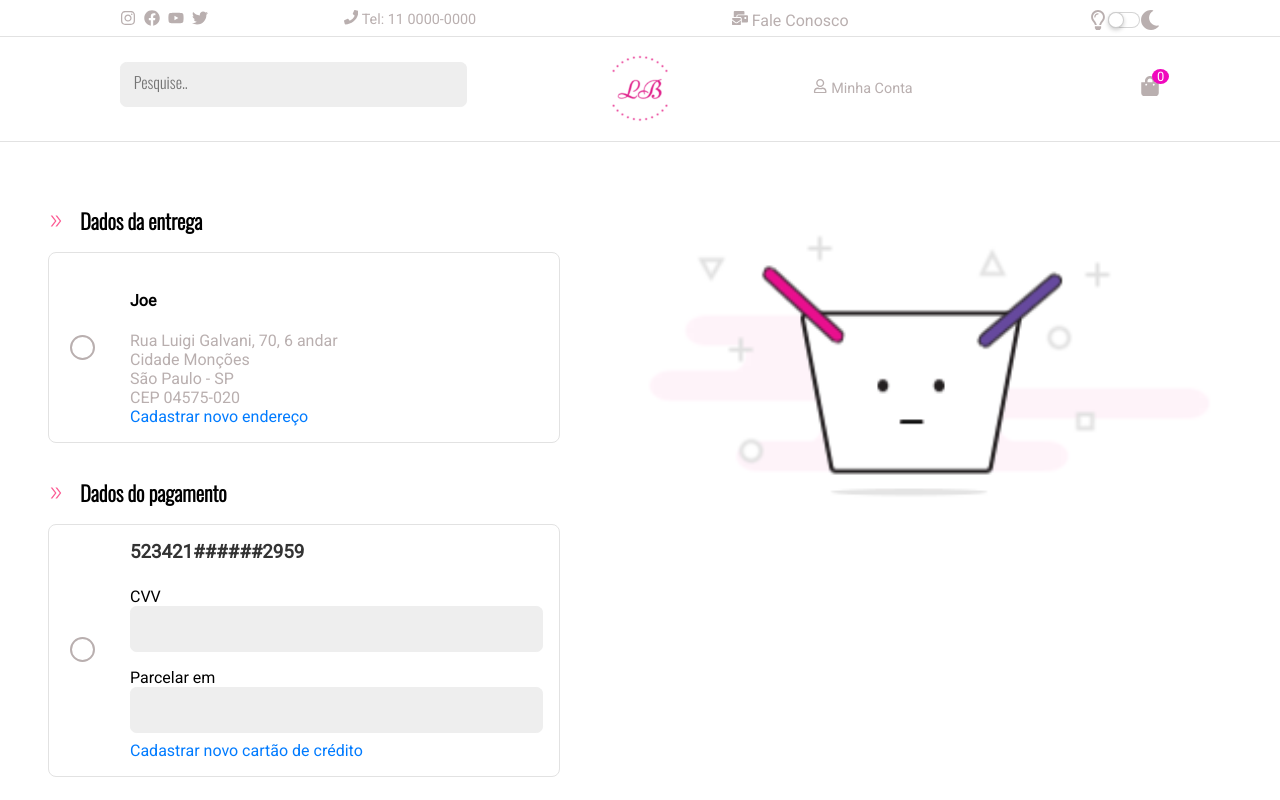
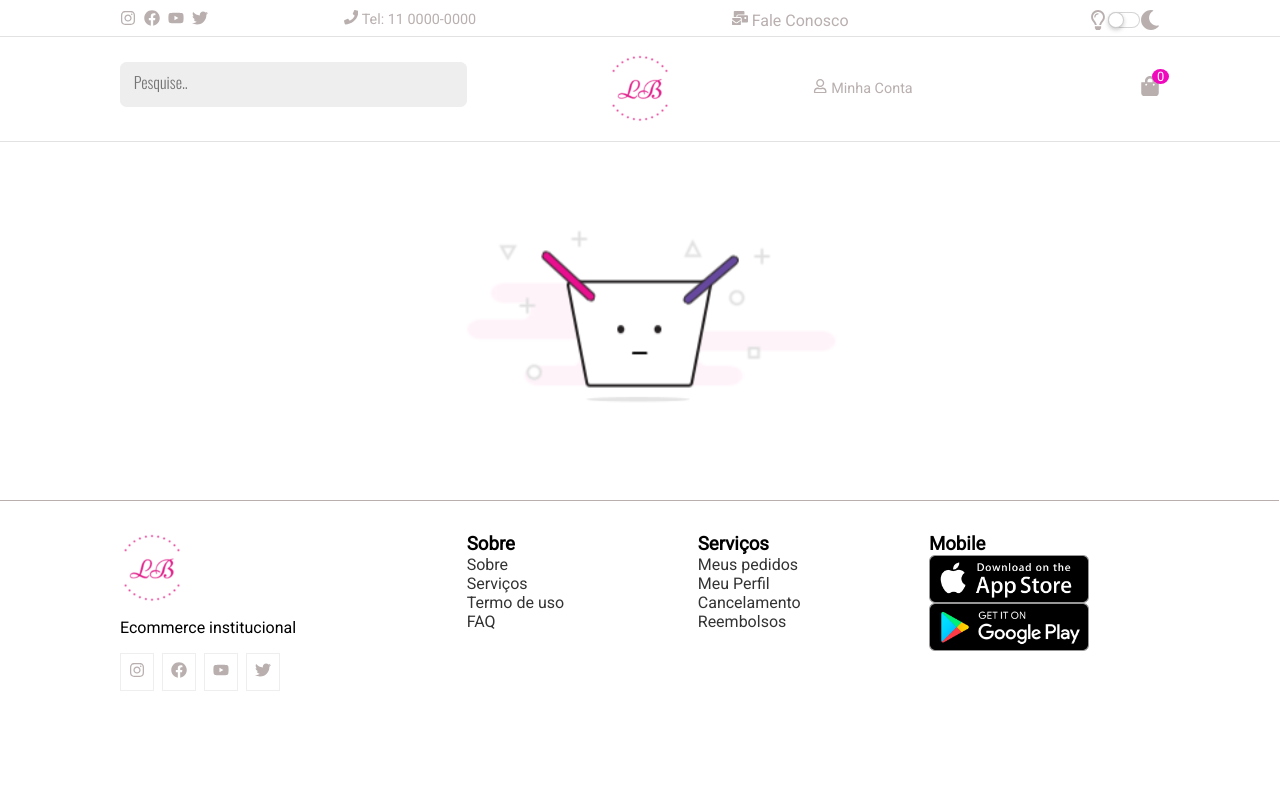
Before and after one commit to LizandraBonfim/loja-liz, a React (Create React App) app: page /finalizar in a window 1280 px wide. Shown: the top 800 px of the page. Built offline with nearby package versions, Linux system fonts and the light colour scheme.

Commit message:
botao adicionar e remover item

```diff
--- a/src/pages/ConfirmarPedidos/index.tsx
+++ b/src/pages/ConfirmarPedidos/index.tsx
@@ -15,12 +15,21 @@ import {
     DadosCartao,
     FormasDePagamento,
     LabelInputRadio,
-    CarrinhoContainer
+    CarrinhoContainer,
+    CarrinhoVazio
 } from './styles';
 
 const ConfirmarPedidos: React.FC = () => {
 
     const { carrinhos } = useContext(LojaContext);
+
+    if (carrinhos.length <= 0) return (
+        <CarrinhoVazio>
+
+            <img src={carrinhovazio} alt="Carrinho vazio" />
+        </CarrinhoVazio>
+    )
+
     return (
 
         <Container>
@@ -85,9 +94,7 @@ const ConfirmarPedidos: React.FC = () => {
             <CarrinhoContainer>
                 <ItemCarrinhoFinalizar />
 
-                {carrinhos.length <= 0 &&
-                    <img src={carrinhovazio} alt="Carrinho vazio" />
-                }
+
             </CarrinhoContainer>
 
             <FormasDePagamento>
--- a/src/pages/ConfirmarPedidos/styles.ts
+++ b/src/pages/ConfirmarPedidos/styles.ts
@@ -99,6 +99,15 @@ export const EnderecoContainer = styled.div`
 export const DadosCartao = styled.form`
 
 `;
+export const CarrinhoVazio = styled.section`
+padding: 5rem;
+img{
+    width: 25rem;
+    margin: auto;
+}
+
+`;
+
 
 export const CarrinhoContainer = styled.section`
     grid-area: pedidoscarrinho;
@@ -108,6 +117,7 @@ export const CarrinhoContainer = styled.section`
 
     padding: 0 1rem;
     ${EstiloScroll}
+
 
         ::-webkit-scrollbar-track {
             width: 6px;
```
